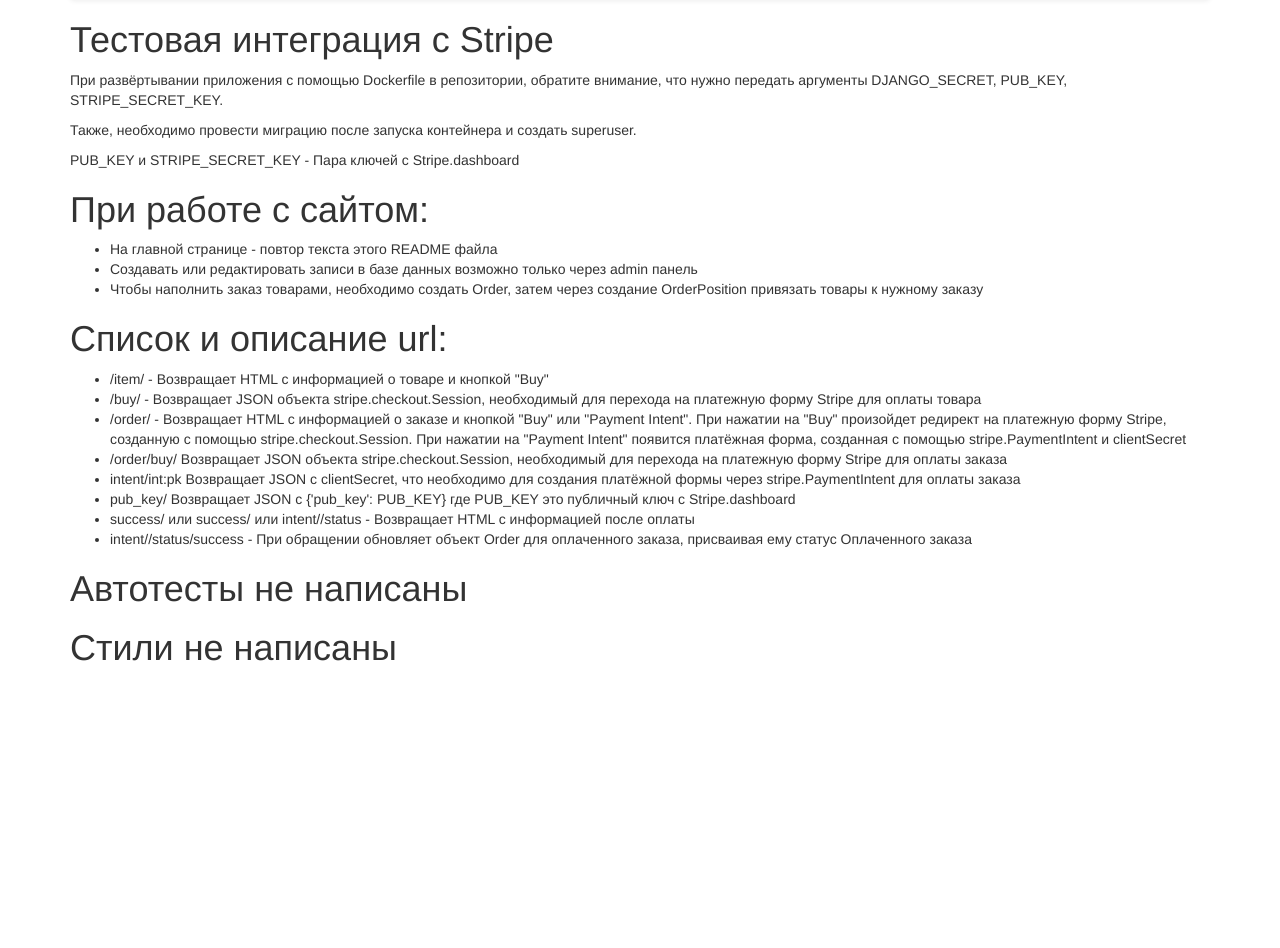
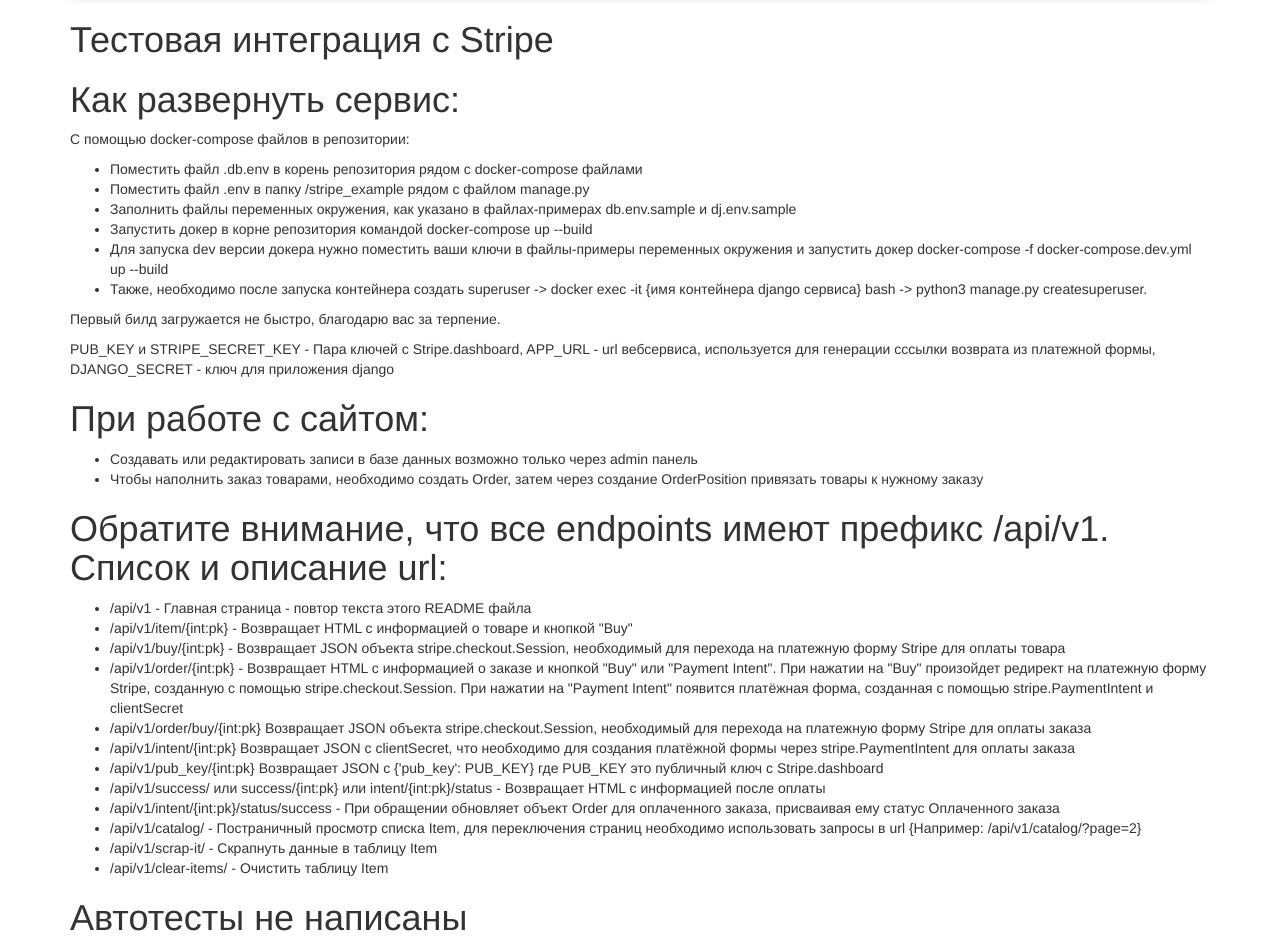
Before and after one commit to vadikball/str_ex, a Django app: template stripe_example/api/templates/api/main.html in a window 1280 px wide. Shown: the part 52-1000 px from the top of the page. Before the commit the page ends 713 px from the top, so only its background shows below. Run offline with Django 4.2, Linux system fonts and the light colour scheme; the template is opened without the code that fills it, so the values that code supplies are empty; some libraries are stand-ins or nearby versions.

Commit message:
some documentation

```diff
--- a/docker-compose.dev.yml
+++ b/docker-compose.dev.yml
@@ -14,6 +14,7 @@
     env_file: ./stripe_example/dj.env.sample
     depends_on:
       - static
+      - database
   database:
     image: postgres
     env_file: db.env.sample
--- a/docker-compose.yml
+++ b/docker-compose.yml
@@ -14,6 +14,7 @@
     env_file: ./stripe_example/.env
     depends_on:
       - static
+      - database
   database:
     image: postgres
     env_file: .db.env
--- a/stripe_example/api/templates/api/main.html
+++ b/stripe_example/api/templates/api/main.html
@@ -4,33 +4,44 @@
     <h1>
         Тестовая интеграция с Stripe
     </h1>
+    <h1>Как развернуть сервис:</h1>
     <p>
-        При развёртывании приложения с помощью Dockerfile в репозитории, обратите внимание, что нужно передать аргументы DJANGO_SECRET, PUB_KEY, STRIPE_SECRET_KEY.
+        С помощью docker-compose файлов в репозитории:
+    </p>
+    <ul>
+        <li>Поместить файл .db.env в корень репозитория рядом с docker-compose файлами</li>
+        <li>Поместить файл .env в папку /stripe_example рядом с файлом manage.py</li>
+        <li>Заполнить файлы переменных окружения, как указано в файлах-примерах db.env.sample и dj.env.sample</li>
+        <li>Запустить докер в корне репозитория командой docker-compose up --build</li>
+        <li>Для запуска dev версии докера нужно поместить ваши ключи в файлы-примеры переменных окружения и запустить докер docker-compose -f docker-compose.dev.yml up --build</li>
+        <li>Также, необходимо после запуска контейнера создать superuser -> docker exec -it {имя контейнера django сервиса} bash -> python3 manage.py createsuperuser.</li>
+    </ul>
+    <p>
+        Первый билд загружается не быстро, благодарю вас за терпение.
     </p>
     <p>
-        Также, необходимо провести миграцию после запуска контейнера и создать superuser.
-    </p>
-    <p>
-        PUB_KEY и STRIPE_SECRET_KEY - Пара ключей с Stripe.dashboard
+        PUB_KEY и STRIPE_SECRET_KEY - Пара ключей с Stripe.dashboard, APP_URL - url вебсервиса, используется для генерации сссылки возврата из платежной формы, DJANGO_SECRET - ключ для приложения django
     </p>
     <h1>При работе с сайтом:</h1>
     <ul>
-        <li>На главной странице - повтор текста этого README файла</li>
         <li>Создавать или редактировать записи в базе данных возможно только через admin панель</li>
         <li>Чтобы наполнить заказ товарами, необходимо создать Order, затем через создание OrderPosition привязать товары к нужному заказу</li>
     </ul>
-    <h1>Список и описание url:</h1>
+    <h1>Обратите внимание, что все endpoints имеют префикс /api/v1. Список и описание url:</h1>
     <ul>
-        <li>/item/ - Возвращает HTML с информацией о товаре и кнопкой "Buy"</li>
-        <li>/buy/ - Возвращает JSON объекта stripe.checkout.Session, необходимый для перехода на платежную форму Stripe для оплаты товара</li>
-        <li>/order/ - Возвращает HTML с информацией о заказе и кнопкой "Buy" или "Payment Intent". При нажатии на "Buy" произойдет редирект на платежную форму Stripe, созданную с помощью stripe.checkout.Session. При нажатии на "Payment Intent" появится платёжная форма, созданная с помощью stripe.PaymentIntent и clientSecret</li>
-        <li>/order/buy/ Возвращает JSON объекта stripe.checkout.Session, необходимый для перехода на платежную форму Stripe для оплаты заказа</li>
-        <li>intent/int:pk Возвращает JSON с clientSecret, что необходимо для создания платёжной формы через stripe.PaymentIntent для оплаты заказа</li>
-        <li>pub_key/ Возвращает JSON с {'pub_key': PUB_KEY} где PUB_KEY это публичный ключ с Stripe.dashboard</li>
-        <li>success/ или success/ или intent//status - Возвращает HTML с информацией после оплаты</li>
-        <li>intent//status/success - При обращении обновляет объект Order для оплаченного заказа, присваивая ему статус Оплаченного заказа</li>
+        <li>/api/v1 - Главная страница - повтор текста этого README файла</li>
+        <li>/api/v1/item/{int:pk} - Возвращает HTML с информацией о товаре и кнопкой "Buy"</li>
+        <li>/api/v1/buy/{int:pk} - Возвращает JSON объекта stripe.checkout.Session, необходимый для перехода на платежную форму Stripe для оплаты товара</li>
+        <li>/api/v1/order/{int:pk} - Возвращает HTML с информацией о заказе и кнопкой "Buy" или "Payment Intent". При нажатии на "Buy" произойдет редирект на платежную форму Stripe, созданную с помощью stripe.checkout.Session. При нажатии на "Payment Intent" появится платёжная форма, созданная с помощью stripe.PaymentIntent и clientSecret</li>
+        <li>/api/v1/order/buy/{int:pk} Возвращает JSON объекта stripe.checkout.Session, необходимый для перехода на платежную форму Stripe для оплаты заказа</li>
+        <li>/api/v1/intent/{int:pk} Возвращает JSON с clientSecret, что необходимо для создания платёжной формы через stripe.PaymentIntent для оплаты заказа</li>
+        <li>/api/v1/pub_key/{int:pk} Возвращает JSON с {'pub_key': PUB_KEY} где PUB_KEY это публичный ключ с Stripe.dashboard</li>
+        <li>/api/v1/success/ или success/{int:pk} или intent/{int:pk}/status - Возвращает HTML с информацией после оплаты</li>
+        <li>/api/v1/intent/{int:pk}/status/success - При обращении обновляет объект Order для оплаченного заказа, присваивая ему статус Оплаченного заказа</li>
+        <li>/api/v1/catalog/ - Постраничный просмотр списка Item, для переключения страниц необходимо использовать запросы в url {Например: /api/v1/catalog/?page=2}</li>
+        <li>/api/v1/scrap-it/ - Скрапнуть данные в таблицу Item</li>
+        <li>/api/v1/clear-items/ - Очистить таблицу Item</li>
     </ul>
     <h1>Автотесты не написаны</h1>
-    <h1>Стили не написаны</h1>
 </div>
 {% endblock %}
```
Also changed, not shown: stripe_example/api/utils.py (+12 -0 lines), README.md, 2 other files.
